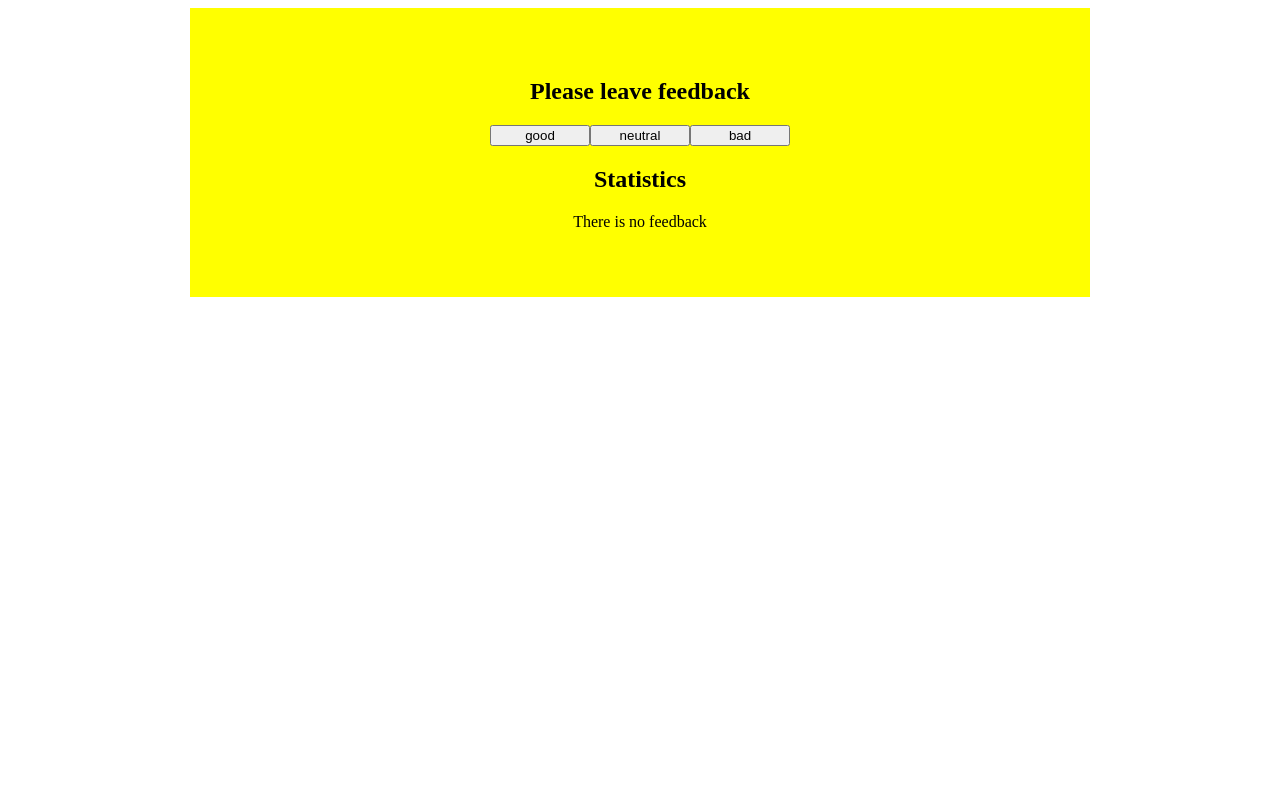
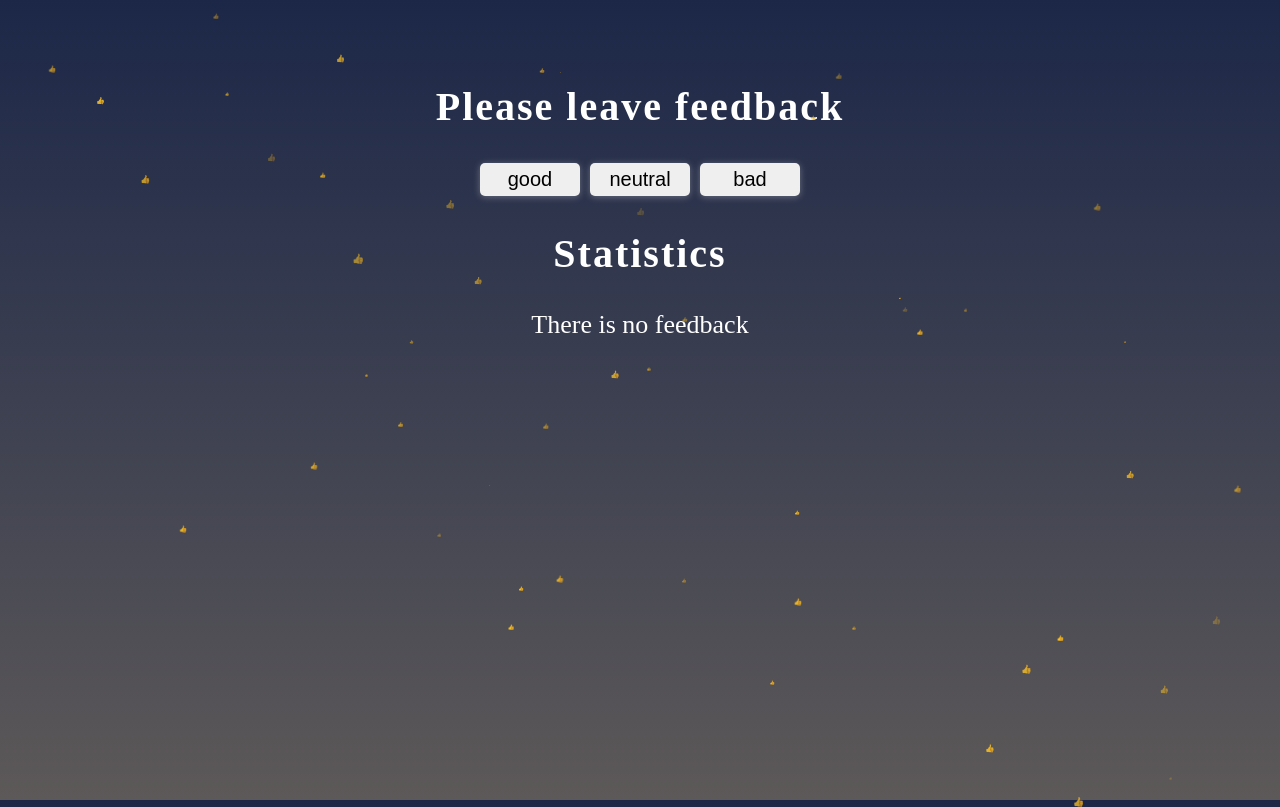
Before and after one commit to ViktorSvertoka/goit-react-hw-02-feedback, a React (Create React App) app: page / in a window 1280 px wide. Built offline with nearby package versions, Linux system fonts and the light colour scheme.

Commit message:
Styles(JSX) Added styles

```diff
--- a/public/index.html
+++ b/public/index.html
@@ -14,6 +14,19 @@
     <link rel="manifest" href="%PUBLIC_URL%/manifest.json" />
 
     <title>React App</title>
+
+    <style>
+      body {
+        margin: 0;
+        overflow: hidden;
+      }
+
+      .like {
+        position: absolute;
+        color: yellow;
+        font-size: 1px;
+      }
+    </style>
 
     <script type="text/javascript">
       (function (l) {
@@ -37,5 +50,47 @@
   <body>
     <noscript>You need to enable JavaScript to run this app.</noscript>
     <div id="root"></div>
+    <script>
+      function createLike() {
+        let like = document.createElement('div');
+        like.classList.add('like');
+        like.innerHTML = '👍';
+
+        const windowWidth = window.innerWidth;
+        const windowHeight = window.innerHeight;
+        const minSize = 1;
+        const maxSize = 10;
+        const minDelay = 500;
+        const maxDelay = 3000;
+        const minOpacity = 0.2;
+        const maxOpacity = 1;
+
+        function updateLike() {
+          let left = Math.random() * windowWidth;
+          let top = Math.random() * windowHeight;
+          let size = Math.random() * (maxSize - minSize) + minSize;
+          let delay = Math.random() * (maxDelay - minDelay) + minDelay;
+          let opacity = Math.random() * (maxOpacity - minOpacity) + minOpacity;
+
+          like.style.left = left + 'px';
+          like.style.top = top + 'px';
+          like.style.fontSize = size + 'px';
+          like.style.transitionDuration = delay + 'ms';
+          like.style.opacity = opacity;
+
+          setTimeout(updateLike, delay);
+        }
+
+        updateLike();
+
+        document.body.appendChild(like);
+      }
+
+      let numLikes = 50;
+
+      for (let i = 0; i < numLikes; i++) {
+        createLike();
+      }
+    </script>
   </body>
 </html>
--- a/src/components/App/App.styled.jsx
+++ b/src/components/App/App.styled.jsx
@@ -1,8 +1,8 @@
 import styled from 'styled-components';
 
 export const Container = styled.div`
-  width: 800px;
   padding: 50px;
   margin: 0 auto;
-  background-color: yellow;
+  display: flex;
+  flex-direction: column;
 `;
--- a/src/components/FeedbackOptions/FeedbackOptions.styled.jsx
+++ b/src/components/FeedbackOptions/FeedbackOptions.styled.jsx
@@ -4,8 +4,21 @@ export const Wrapper = styled.div`
   display: flex;
   align-items: center;
   justify-content: center;
+  gap: 10px;
 `;
 
 export const Button = styled.button`
   width: 100px;
+  font-size: 20px;
+  padding: 5px;
+  border-radius: 5px;
+  border: none;
+  box-shadow: 0 1px 7px rgba(255, 255, 255, 0.3);
+
+  &:hover,
+  &:focus {
+    color: white;
+    background-color: black;
+    cursor: pointer;
+  }
 `;
--- a/src/components/Notification/Notification.styled.jsx
+++ b/src/components/Notification/Notification.styled.jsx
@@ -2,4 +2,5 @@ import styled from 'styled-components';
 
 export const Text = styled.p`
   text-align: center;
+  font-size: 26px;
 `;
--- a/src/components/Section/Section.styled.jsx
+++ b/src/components/Section/Section.styled.jsx
@@ -6,4 +6,6 @@ export const SectionWrap = styled.section`
 
 export const SectionTitle = styled.h2`
   text-align: center;
+  font-size: 40px;
+  letter-spacing: 2px;
 `;
--- a/src/components/Statistics/Statistics.styled.jsx
+++ b/src/components/Statistics/Statistics.styled.jsx
@@ -2,6 +2,9 @@ import styled from 'styled-components';
 
 export const List = styled.ul`
   list-style: none;
-  margin: 0 auto;
-  width: 400px;
+  display: flex;
+  gap: 10px;
+  flex-direction: column;
+  margin-left: 40px;
+  font-size: 22px;
 `;
--- a/src/index.css
+++ b/src/index.css
@@ -1 +1,13 @@
 @import-normalize; /* bring in normalize.css styles */
+
+body {
+  background: linear-gradient(to bottom, #1c2748, #5d5959);
+  background-repeat: no-repeat;
+  background-attachment: fixed;
+  background-size: cover;
+
+  margin: 0;
+  overflow: hidden;
+
+  color: white;
+}
```
